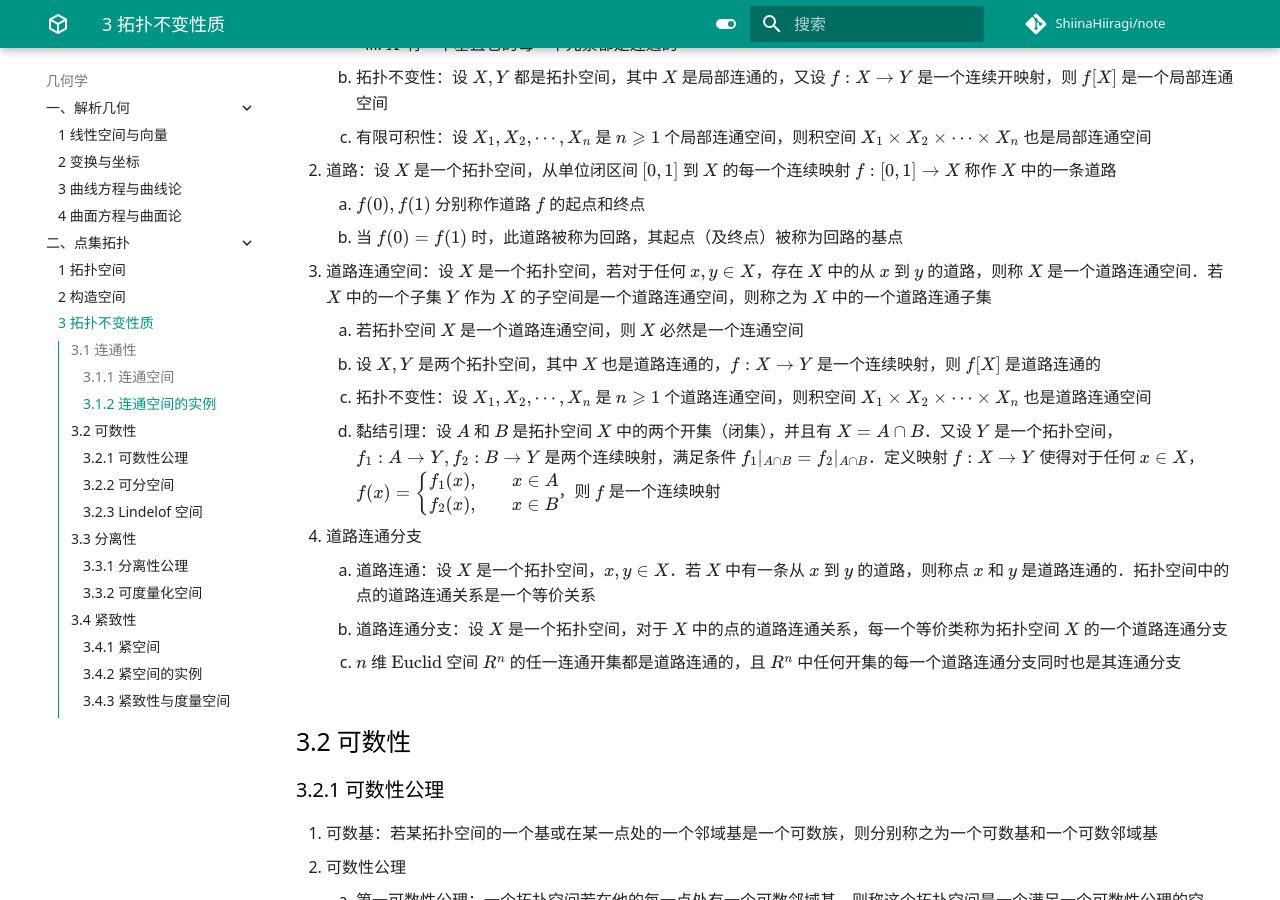
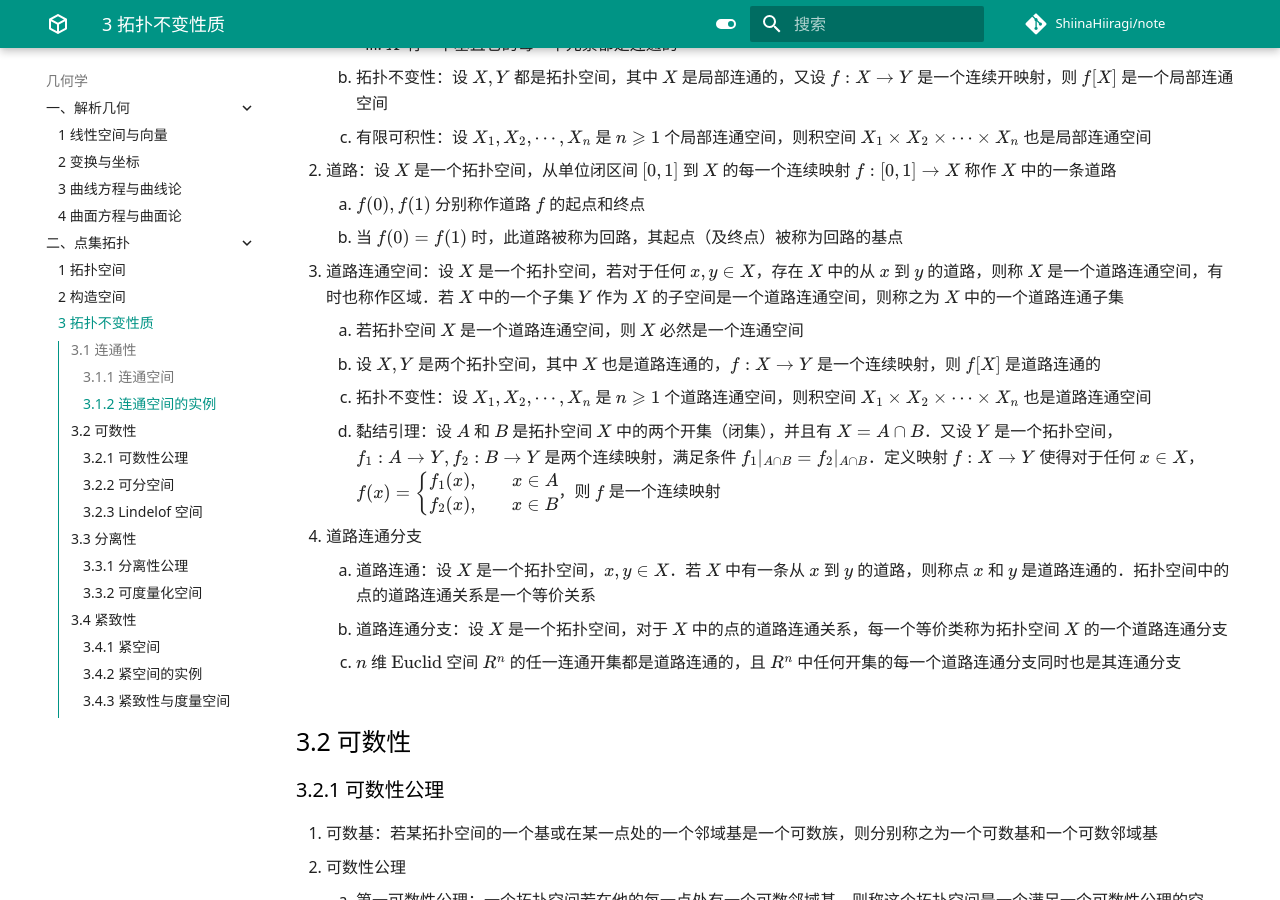
Before and after one commit to ShiinaHiiragi/note, an MkDocs documentation site: the page built from docs/top/point/prop.md, in a window 1280 px wide and 900 px high, scrolled down 2091 px. Built offline with MkDocs 1.6.1 and Material for MkDocs 9.7.7, drawn with Linux system fonts in a browser that asks for light colours; comment, search, counter and statistics services are not loaded.

Commit message:
add top for anly

```diff
--- a/docs/top/point/prop.md
+++ b/docs/top/point/prop.md
@@ -53,7 +53,7 @@
 2. 道路：设 $X$ 是一个拓扑空间，从单位闭区间 $[0, 1]$ 到 $X$ 的每一个连续映射 $f: [0, 1] \to X$ 称作 $X$ 中的一条道路
     1. $f(0), f(1)$ 分别称作道路 $f$ 的起点和终点
     2. 当 $f(0)=f(1)$ 时，此道路被称为回路，其起点（及终点）被称为回路的基点
-3. 道路连通空间：设 $X$ 是一个拓扑空间，若对于任何 $x, y\in X$，存在 $X$ 中的从 $x$ 到 $y$ 的道路，则称 $X$ 是一个道路连通空间．若 $X$ 中的一个子集 $Y$ 作为 $X$ 的子空间是一个道路连通空间，则称之为 $X$ 中的一个道路连通子集
+3. 道路连通空间：设 $X$ 是一个拓扑空间，若对于任何 $x, y\in X$，存在 $X$ 中的从 $x$ 到 $y$ 的道路，则称 $X$ 是一个道路连通空间，有时也称作区域．若 $X$ 中的一个子集 $Y$ 作为 $X$ 的子空间是一个道路连通空间，则称之为 $X$ 中的一个道路连通子集
     1. 若拓扑空间 $X$ 是一个道路连通空间，则 $X$ 必然是一个连通空间
     2. 设 $X, Y$ 是两个拓扑空间，其中 $X$ 也是道路连通的，$f: X\to Y$ 是一个连续映射，则 $f[X]$ 是道路连通的
     3. 拓扑不变性：设 $X_1, X_2, \cdots, X_n$ 是 $n\geqslant 1$ 个道路连通空间，则积空间 $X_1 \times X_2 \times \cdots \times X_n$ 也是道路连通空间
```
